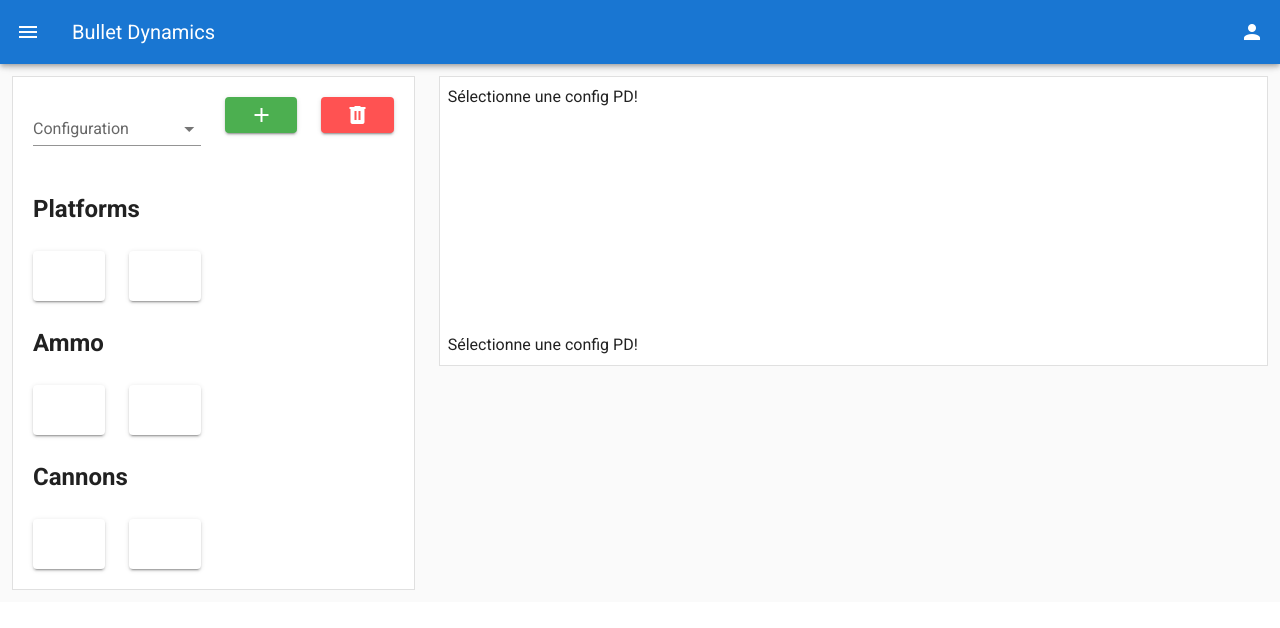
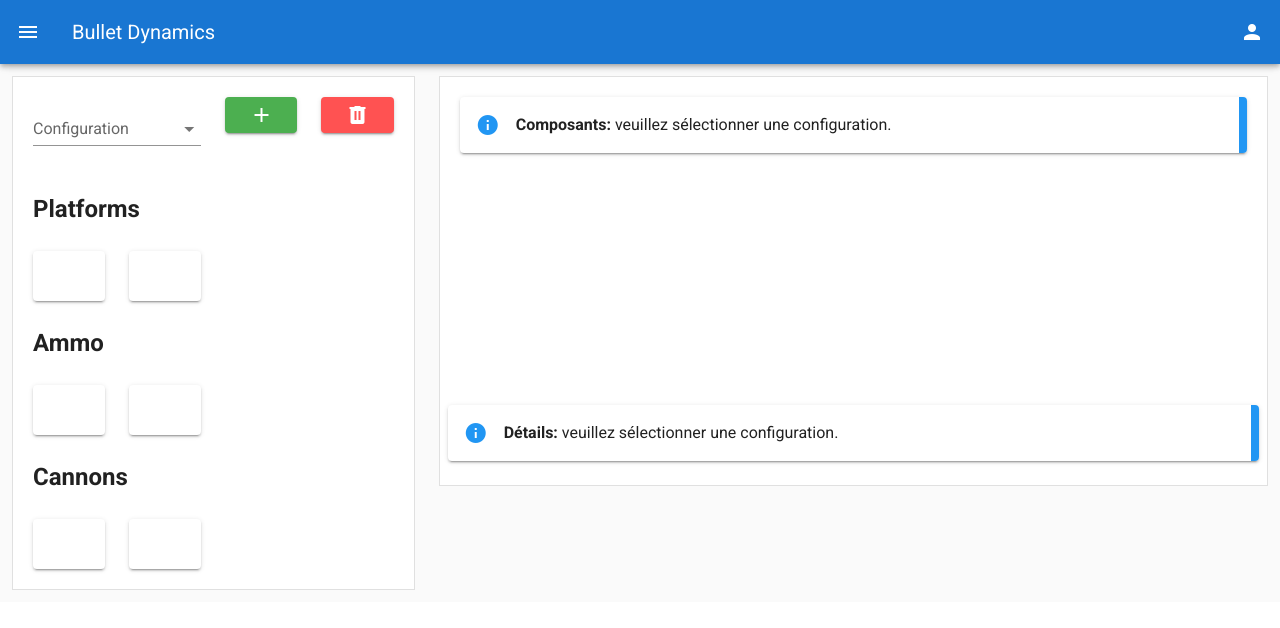
Before and after one commit to HE-Arc/bullet-dynamics, a Vue app in the folder frontend/: page /configuration in a window 1280 px wide. Shown: the top 628 px of the page. Built offline with nearby package versions, Linux system fonts and the light colour scheme.

Commit message:
Updated missing selected configuration message in configuration page

```diff
--- a/frontend/src/views/Configuration.vue
+++ b/frontend/src/views/Configuration.vue
@@ -56,7 +56,18 @@
                   />
                 </v-col>
               </v-row>
-              <v-row v-else> Sélectionne une config PD! </v-row>
+              <v-row v-else>
+                <v-col>
+                  <v-alert
+                    type="info"
+                    border="right"
+                    colored-border
+                    elevation="2"
+                  >
+                    <b>Composants:</b> veuillez sélectionner une configuration.
+                  </v-alert>
+                </v-col>
+              </v-row>
               <v-row>
                 <v-col>
                   <v-img
@@ -90,7 +101,11 @@
                 :progress="lenghtProgress"
               />
             </div>
-            <div v-else>Sélectionne une config PD!</div>
+            <div v-else>
+              <v-alert type="info" border="right" colored-border elevation="2">
+                <b>Détails:</b> veuillez sélectionner une configuration.
+              </v-alert>
+            </div>
           </v-card>
         </v-col>
       </v-row>
@@ -109,10 +124,10 @@
                 color="primary"
                 indeterminate
               ></v-progress-circular>
-              {{configs}}
-              {{platforms}}
-              {{ammos}}
-              {{cannons}}
+              {{ configs }}
+              {{ platforms }}
+              {{ ammos }}
+              {{ cannons }}
             </v-card-text>
           </v-card>
         </v-col>
@@ -210,10 +225,11 @@ export default {
           parseFloat(this.selectedPlatform.price) +
           parseFloat(this.selectedAmmo.price) +
           parseFloat(this.selectedCannon.price);
-        this.length = 100 * (
-          parseFloat(this.selectedPlatform.length) -
-          parseFloat(this.selectedPlatform.standard_cannon_length) +
-          parseFloat(this.selectedCannon.length));
+        this.length =
+          100 *
+          (parseFloat(this.selectedPlatform.length) -
+            parseFloat(this.selectedPlatform.standard_cannon_length) +
+            parseFloat(this.selectedCannon.length));
       } else {
         this.selectedPlatform = null;
         this.selectedAmmo = null;
```
